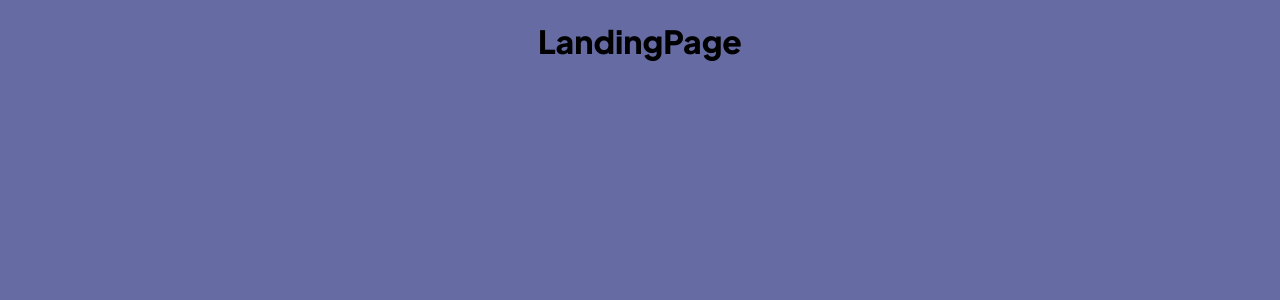
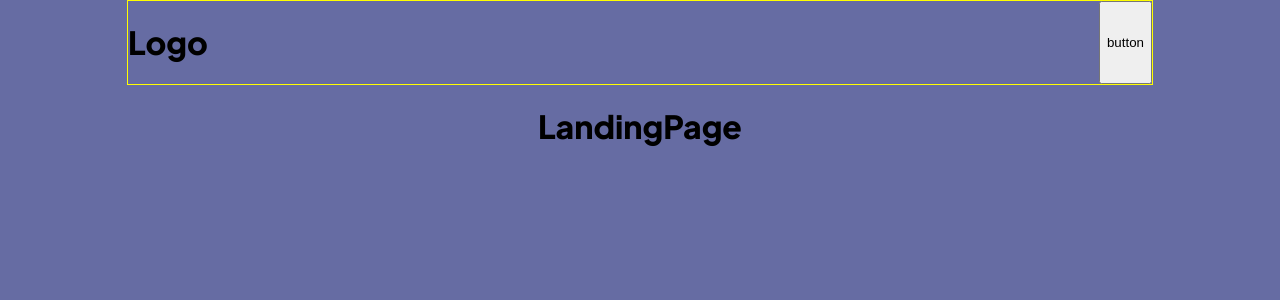
Before and after one commit to PiriyaLapa/Skilled-e-learning-landing-page, a React (Create React App) app: page / in a window 1280 px wide. Shown: the top 300 px of the page. Built offline with nearby package versions, Linux system fonts and the light colour scheme.

Commit message:
added in Navbar and try to deploy

```diff
--- /dev/null
+++ b/src/components/Header/Navbar.tsx
@@ -0,0 +1,26 @@
+import { Component, ReactNode } from "react";
+import styled from "styled-components";
+import { theme } from "../../utilities";
+
+const StyledNavbar = styled.div<{ theme?: typeof theme }>`
+  @media screen and (min-width: 375px) {
+    width: 80%;
+    height: auto;
+    border: 1px solid yellow;
+    text-align: center;
+    margin: 0 auto;
+    display: flex;
+    justify-content: space-between;
+  }
+`;
+
+export class Navbar extends Component {
+  render(): ReactNode {
+    return (
+      <StyledNavbar>
+        <h1>Logo</h1>
+        <button type="submit">button</button>
+      </StyledNavbar>
+    );
+  }
+}
--- a/src/pages/LandingPage.tsx
+++ b/src/pages/LandingPage.tsx
@@ -1,10 +1,14 @@
-import {Component,ReactNode} from 'react';
-import {StyledLandingPage} from '../style/styledComponent';
+import { Component, ReactNode } from "react";
+import { StyledLandingPage } from "../style/styledComponent";
+import { Navbar } from "../components/Header/Navbar";
 
-export default class LandingPage extends Component{
-    render():ReactNode{
-        return(
-            <StyledLandingPage><h1>LandingPage</h1></StyledLandingPage>
-        )
-    }
+export default class LandingPage extends Component {
+  render(): ReactNode {
+    return (
+      <StyledLandingPage>
+        <Navbar />
+        <h1>LandingPage</h1>
+      </StyledLandingPage>
+    );
+  }
 }
```
